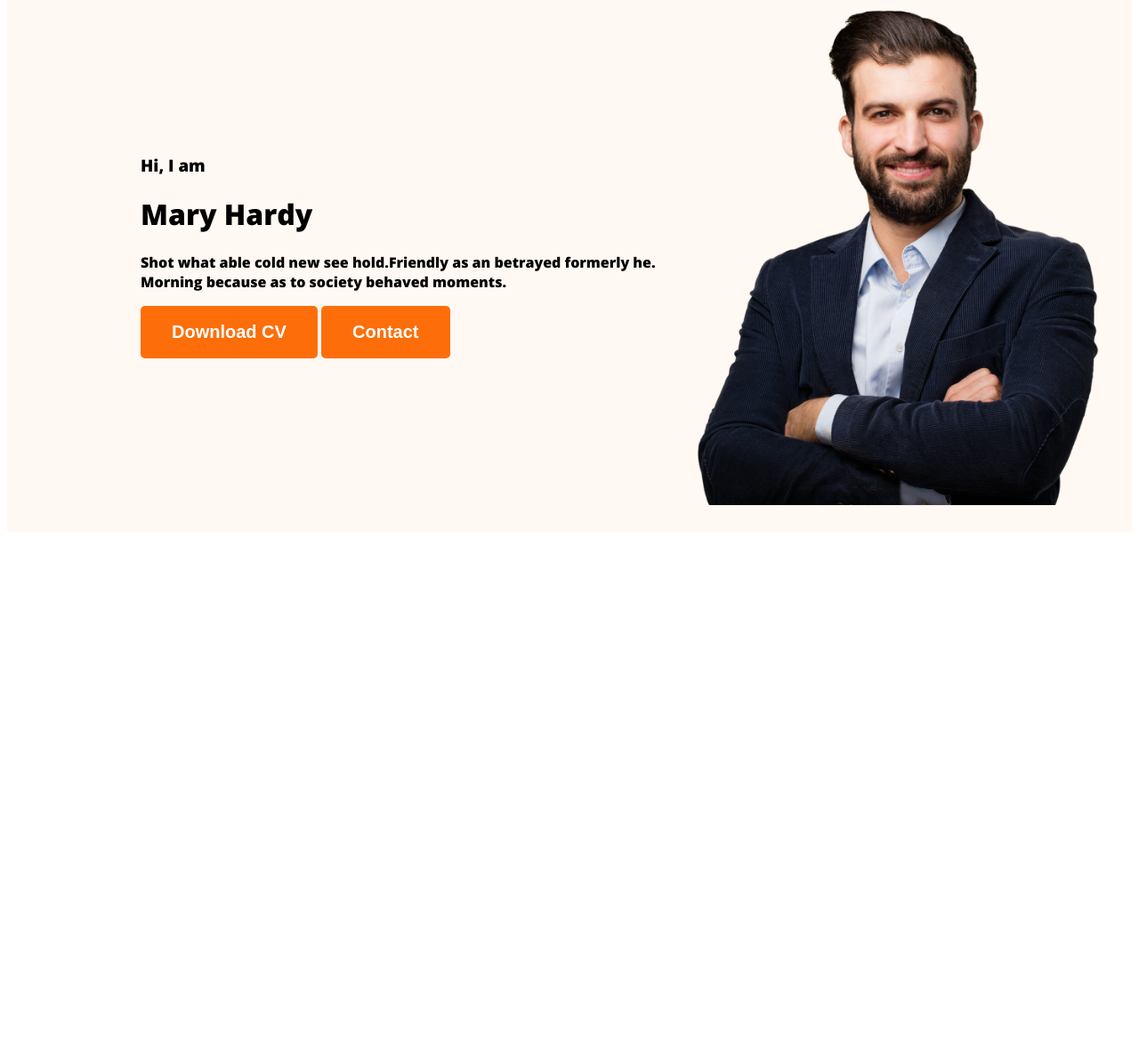
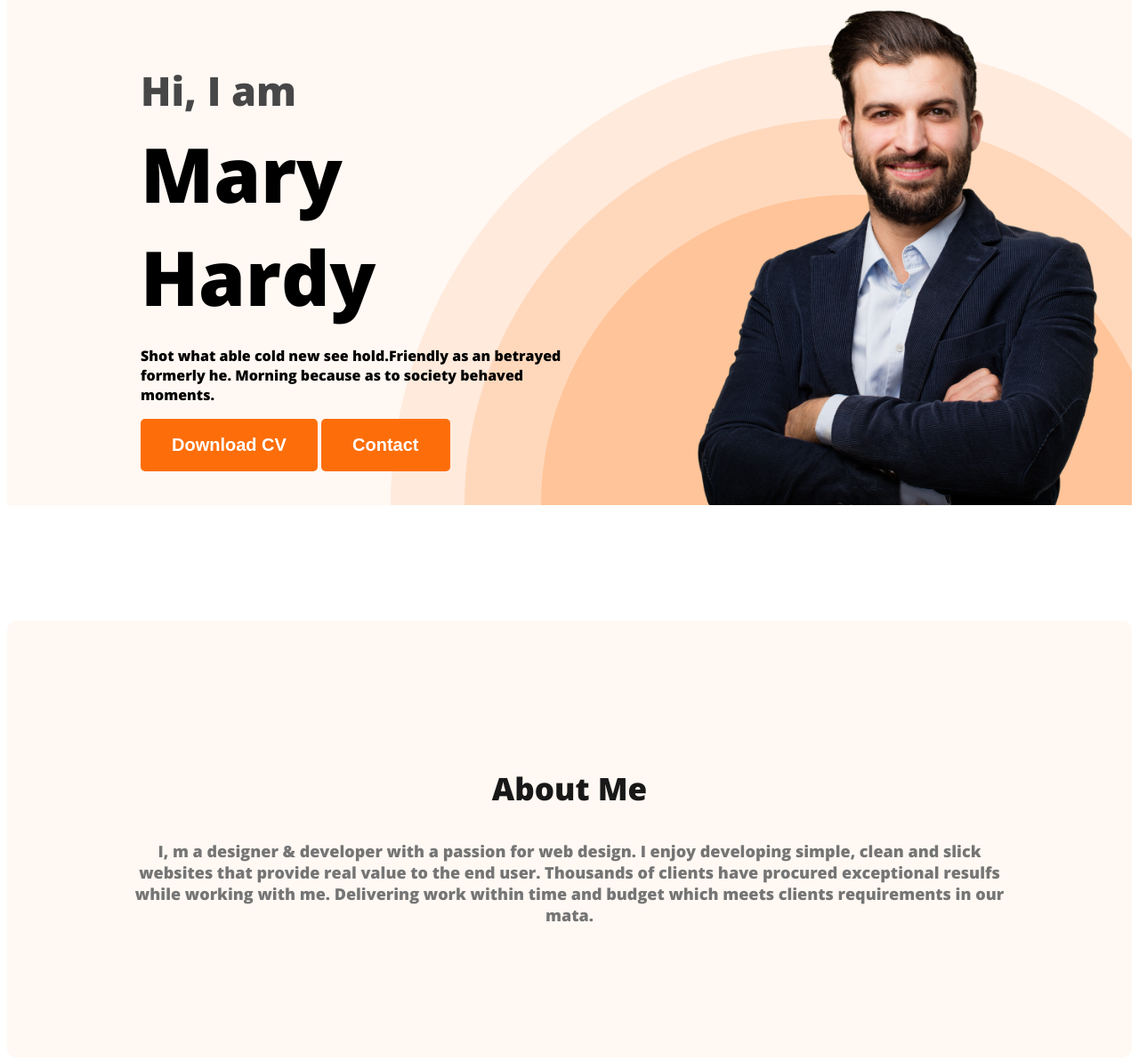
Before and after one commit to Jahirul83/developer-portfolio, a plain HTML site: page index.html in a window 1280 px wide. Shown: the part 200-1392 px from the top of the page at 89% size. Before the commit the page ends 806 px from the top, so only its background shows below. Drawn offline with nearby package versions, Linux system fonts and the light colour scheme.

Commit message:
about section

```diff
--- a/index.html
+++ b/index.html
@@ -35,6 +35,10 @@
         </div>
     </header>
     <main>
+        <section class="about">
+            <h3 class="section-title">About Me</h3>
+            <p class="section-description">I, m a designer & developer with a passion for web design. I enjoy developing simple, clean and slick websites that provide real value to the end user. Thousands of clients have procured exceptional resulfs while working with me. Delivering work within time and budget which meets clients requirements in our mata.</p>
+        </section>
 
     </main>
     <footer>
--- a/styles/portfolio.css
+++ b/styles/portfolio.css
@@ -15,6 +15,20 @@ body {
     font-weight: 700;
     color: #FFF;
     padding: 18px 35px;
+}
+
+.section-title {
+    color: #181818;
+    text-align: center;
+    font-size: 35px;
+    font-weight: 700;
+}
+
+.section-description {
+    color:  #757575;
+    text-align: center;
+    font-size: 18px;
+
 }
 
 /* nav related styles */
@@ -49,14 +63,46 @@ nav a {
 /* header related design */
 .header-class {
     background: #FFF8F3;
+    background-image: url('../images/header_bg.png');
+    background-repeat: no-repeat;
+    background-position: bottom right;
+
 }
 
 .banner {
-    padding: 30px 30px 30px 150px;
+    padding: 30px 30px 0px 150px;
     display: flex;
     align-items: center;
+    justify-content: space-between;
 }
 
- .banner .proflie-pic {
+.banner-content {
+    max-width: 500px;
+}
+
+.banner .proflie-pic {
     width: 500px;
 }
+
+.banner-greeting {
+    font-size: 45px;
+    color: #474747;
+    margin-bottom: 0px;
+}
+
+.banner-title {
+    font-size: 85px;
+    font-weight: 700;
+    margin-top: 5px;
+    margin-bottom: 20px;
+
+}
+
+/* main section */
+/* about section styles */
+.about {
+    padding: 130px;
+    border-radius: 10px;
+    background: #FFF8F3;
+    margin: 130px 0px;
+}
```
